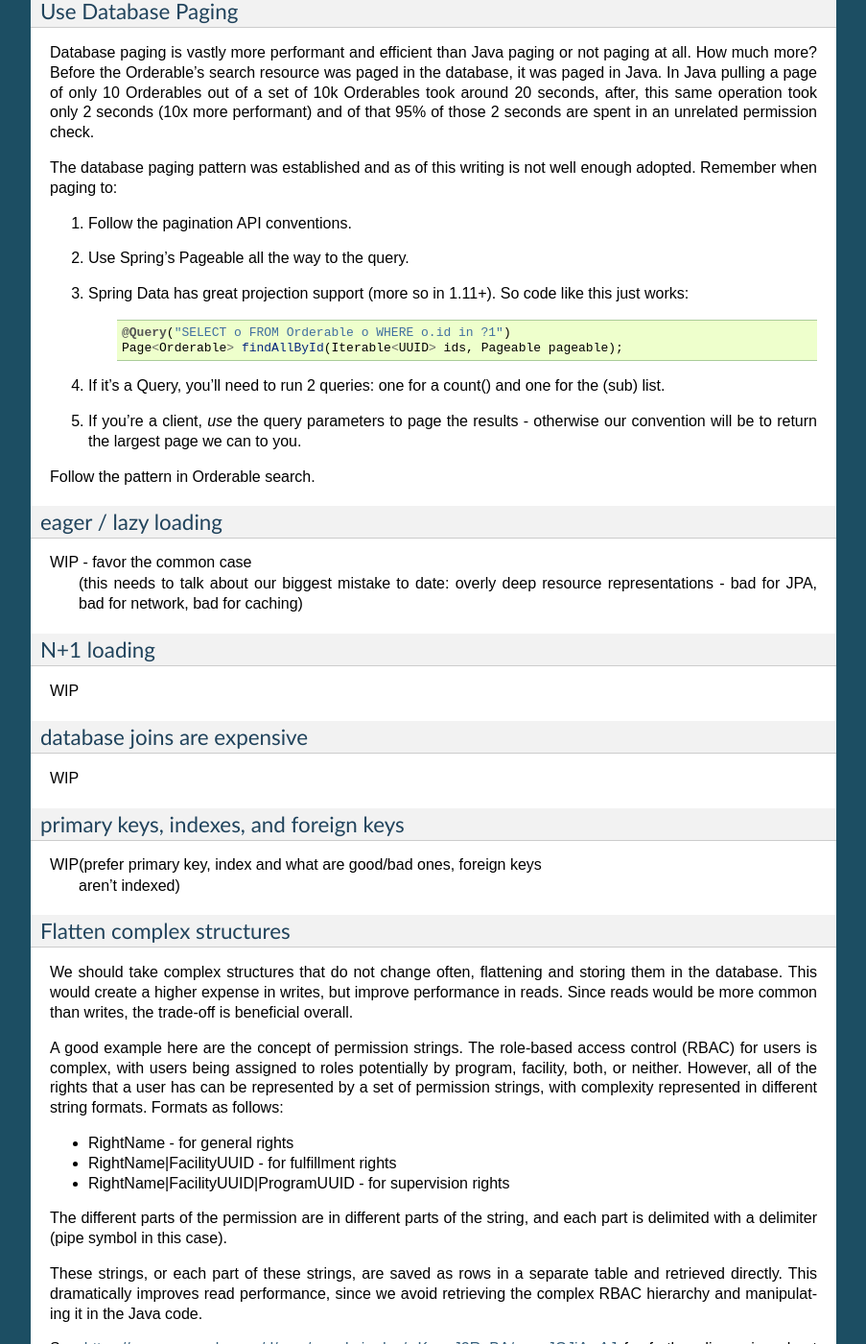
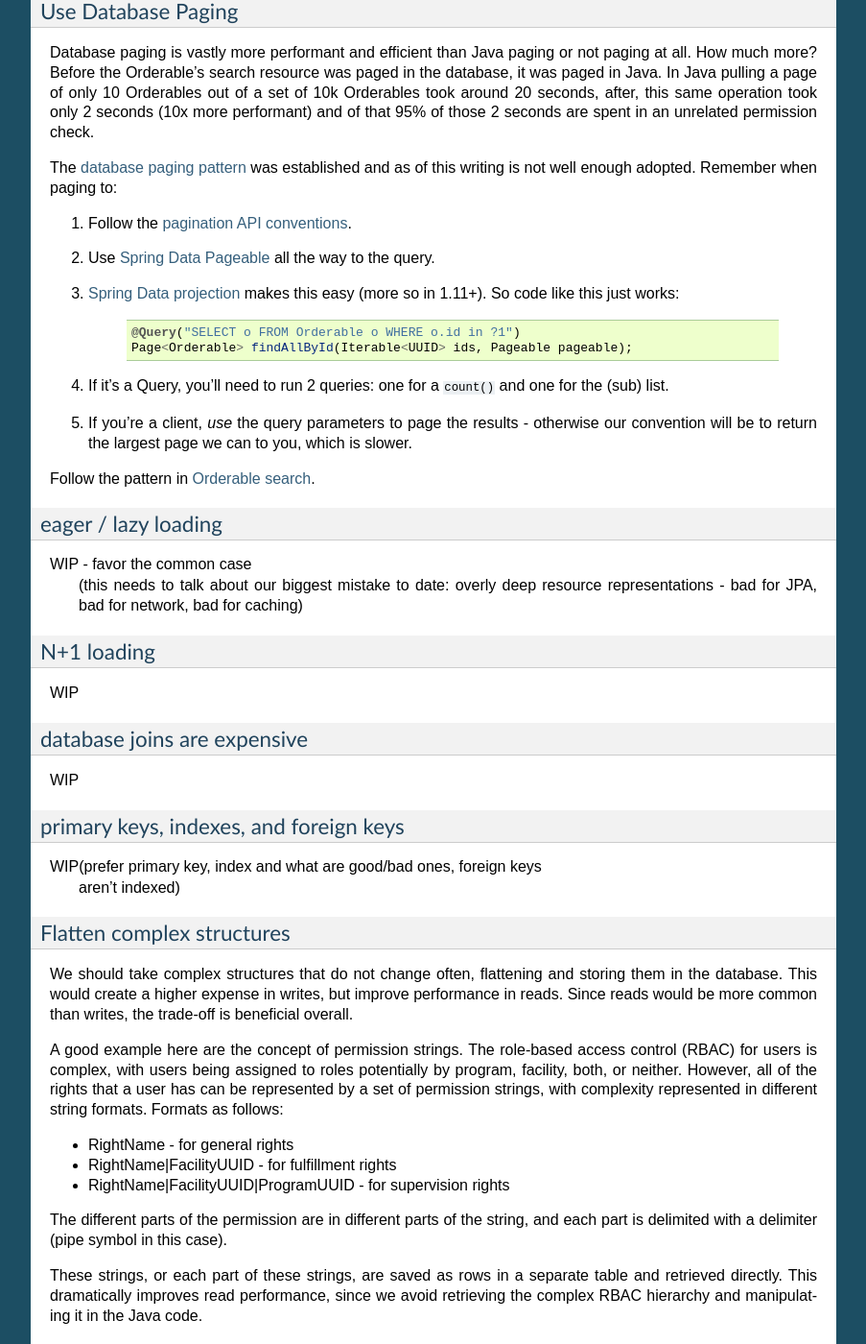
Before and after one commit to OpenLMIS/openlmis-ref-distro, a Sphinx documentation site: the page built from docs/source/conventions/performanceTips.rst, in a window 1280 px wide and 1400 px high, scrolled down 1161 px. Shown: the whole window at 96% size, without its empty margins (198-1101 px from the left). Built offline with Sphinx 7.4.7, drawn with Linux system fonts in a browser that asks for light colours; pages that are not in the unit, such as notebooks, are missing from menus; some of the changed text lies outside the part shown.

Commit message:
OLMIS-2813, fix formatting and links

```diff
--- a/docs/source/conventions/performanceTips.rst
+++ b/docs/source/conventions/performanceTips.rst
@@ -77,22 +77,24 @@ Java.  In Java pulling a page of only 10 Orderables out of a set of 10k Orderabl
 seconds, after, this same operation took only 2 seconds (10x more performant) and of that 95% of
 those 2 seconds are spent in an unrelated permission check.
 
-The _`database paging pattern` was established and as of this writing is not well enough adopted.
+The `database paging pattern`_ was established and as of this writing is not well enough adopted.
 Remember when paging to:
 
-#. Follow the _`pagination API conventions`.
-#. Use _`Spring's Pageable` all the way to the query.
-#. Spring Data has great projection support (more so in 1.11+). So code like this just works:
+#. Follow the `pagination API conventions`_.
+#. Use `Spring Data Pageable`_ all the way to the query.
+#. `Spring Data projection`_ makes this easy (more so in 1.11+). So code like this just works:
+
     .. code-block:: Java
 
       @Query("SELECT o FROM Orderable o WHERE o.id in ?1")
       Page<Orderable> findAllById(Iterable<UUID> ids, Pageable pageable);
 
-#. If it's a Query, you'll need to run 2 queries:  one for a count() and one for the (sub) list.
+#. If it's a Query, you'll need to run 2 queries:  one for a :code:`count()` and one for the (sub)
+   list.
 #. If you're a client, *use* the query parameters to page the results - otherwise our convention
-   will be to return the largest page we can to you.
+   will be to return the largest page we can to you, which is slower.
 
-Follow the pattern in _`Orderable search`.
+Follow the pattern in `Orderable search`_.
 
 
 eager / lazy loading
@@ -151,6 +153,8 @@ HTTP Cache
   audit based)
 
 
-_'pagination API conventions`: https://github.com/OpenLMIS/openlmis-template-service/blob/master/STYLE-GUIDE.md#pagination
-_projection
-_database paging pattern
+.. _pagination API conventions: https://github.com/OpenLMIS/openlmis-template-service/blob/master/STYLE-GUIDE.md#pagination
+.. _Spring Data Pageable:
+.. _database paging pattern: https://groups.google.com/d/msg/openlmis-dev/WniSS9ZIdY4/B7vNXcchBgAJ
+.. _Spring Data projection: https://docs.spring.io/spring-data/rest/docs/current/reference/html/#projections-excerpts.projections
+.. _Orderable search: https://github.com/OpenLMIS/openlmis-referencedata/blob/8de4c200aaf7ccb3dc1e450eb606185a953a8448/src/main/java/org/openlmis/referencedata/web/OrderableController.java#L157
```
